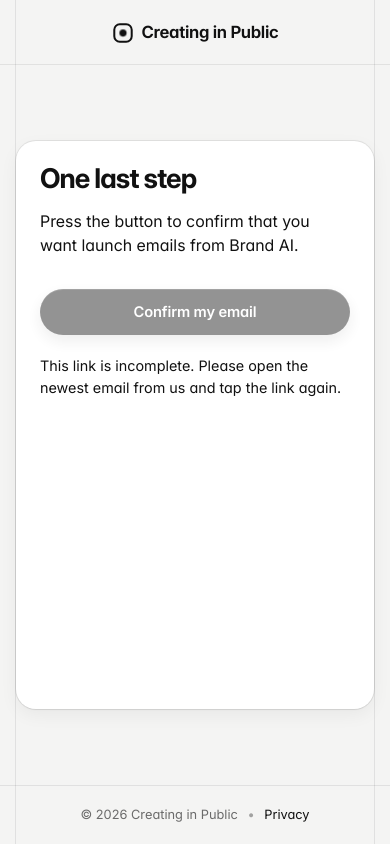
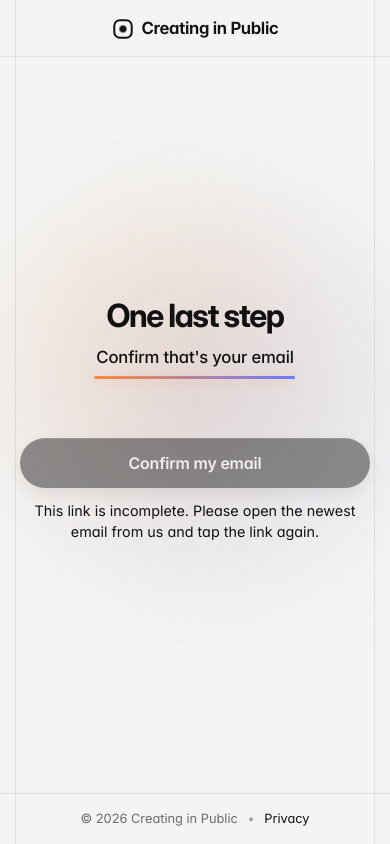
Before and after one commit to Moustafa033/waitlistProject, a plain HTML site: page site/confirm.html in a window 390 px wide. Drawn offline with Linux system fonts and the light colour scheme.

Commit message:
Phone layout fixes + simpler confirm page
- Email field no longer collapses in the stacked phone layout; 16px field text (no iOS zoom)
- Bigger buttons and checkboxes on phones; inner cards never stretch to full height
- Confirm page in the same style as unsubscribe: 'One last step' / 'Confirm that's your email'

Co-Authored-By: Claude Opus 5.5 <noreply@anthropic.com>

```diff
--- a/site/assets/app.css
+++ b/site/assets/app.css
@@ -250,8 +250,10 @@ button:disabled { opacity: .45; cursor: not-allowed; }
 .ts { display: flex; justify-content: center; margin-top: .75rem; }   /* empty unless Cloudflare needs a click */
 .status { min-height: 1.5em; margin: .75rem 0 0; font-size: .9rem; }
 
-/* ---------- unsubscribe page ("Sure you want to leave?") ---------- */
-.leave h1 { font-size: clamp(2rem, 5.2vw, 3.6rem); }
+/* ---------- short pages: confirm ("One last step") + unsubscribe ("Sure you want to leave?") ---------- */
+.short h1 { font-size: clamp(2rem, 5.2vw, 3.6rem); }
+.short .sub { margin-bottom: 0; }
+.short .ts { margin-top: 1.5rem; }
 .actions {
   display: flex; flex-wrap: wrap; justify-content: center; gap: .6rem;
   margin-top: 2.2rem;
@@ -295,6 +297,7 @@ dialog.bye::backdrop {
 .panel {
   width: min(560px, calc(100% - 32px));
   margin: 9vh auto;
+  align-self: start;                        /* never stretch to fill the screen */
   padding: 2rem;
   background: var(--card);
   border-radius: 20px;
@@ -312,9 +315,20 @@ dialog.bye::backdrop {
 /* ---------- phones ---------- */
 @media (max-width: 520px) {
   .row, .actions { flex-direction: column; width: 100%; }
-  button { width: 100%; }
-  .hero { padding-top: 8vh; }
-  .panel { padding: 1.5rem; }
+  input[type=email] { flex: none; width: 100%; font-size: 16px; }   /* 16px: iPhones zoom the page on smaller fields */
+  button { width: 100%; height: 50px; font-size: 1rem; }
+  .bar { padding: 1rem; }
+  .hero { padding: 7vh 1.25rem 8vh; }
+  .pill { margin-bottom: 1.1rem; }
+  .sub { margin: .8rem 0 2rem; }
+  .short .sub { margin-bottom: 0; }
+  .checks { margin-top: 1.25rem; }
+  .check { gap: .75rem; margin-top: .8rem; }
+  .check input { width: 20px; height: 20px; margin-top: 0; }   /* bigger tap target */
+  .check .main { font-size: .95rem; }
+  .check .hint { font-size: .8rem; }
+  .note { font-size: .82rem; }
+  .panel { margin: 4vh auto; padding: 1.5rem; }
 }
 
 /* ---------- motion ---------- */
--- a/site/assets/confirm.js
+++ b/site/assets/confirm.js
@@ -39,7 +39,7 @@
         body: JSON.stringify({ token, turnstile: tsToken }),
       });
       const data = await res.json().catch(() => ({}));
-      if (res.ok && data.ok === true) { done = true; say("You're on the list. We'll email you at launch."); }
+      if (res.ok && data.ok === true) { done = true; say("Confirmed. You're on the list."); }
       else say("This link has expired or was already used. Sign up again on the home page to get a new one.");
     } catch {
       say("Something went wrong. Please try again.");
--- a/site/confirm.html
+++ b/site/confirm.html
@@ -4,7 +4,7 @@
   <meta charset="utf-8">
   <meta name="viewport" content="width=device-width, initial-scale=1">
   <meta name="robots" content="noindex, nofollow">
-  <title>Confirm your email — Brand AI</title>
+  <title>Confirm your email — Creating in Public</title>
   <link rel="preload" href="/assets/fonts/InterVariable.woff2" as="font" type="font/woff2" crossorigin>
   <link rel="stylesheet" href="/assets/app.css">
   <script src="/assets/config.js" defer></script>
@@ -23,14 +23,17 @@
       </a>
     </header>
 
-    <main class="panel">
-      <h1>One last step</h1>
+    <main class="hero short">
+      <div class="glow" aria-hidden="true"></div>
       <!-- Opening this page changes NOTHING. Email security scanners (Safe Links,
            Proofpoint, Mimecast...) open every link; only a person pressing the
            button confirms. The token is in the #fragment, so it never reaches a server log. -->
-      <p>Press the button to confirm that you want launch emails from Brand AI.</p>
+      <h1><span class="l1">One last step</span></h1>
+      <p class="sub">Confirm that's your email</p>
       <div id="wl-turnstile" class="ts"></div>
-      <button id="wl-confirm" type="button" disabled>Confirm my email</button>
+      <div class="actions">
+        <button id="wl-confirm" type="button" disabled>Confirm my email</button>
+      </div>
       <p id="wl-status" class="status" role="status" aria-live="polite"></p>
     </main>
 
```
Also changed, not shown: site/unsubscribe.html (+1 -1 lines).
